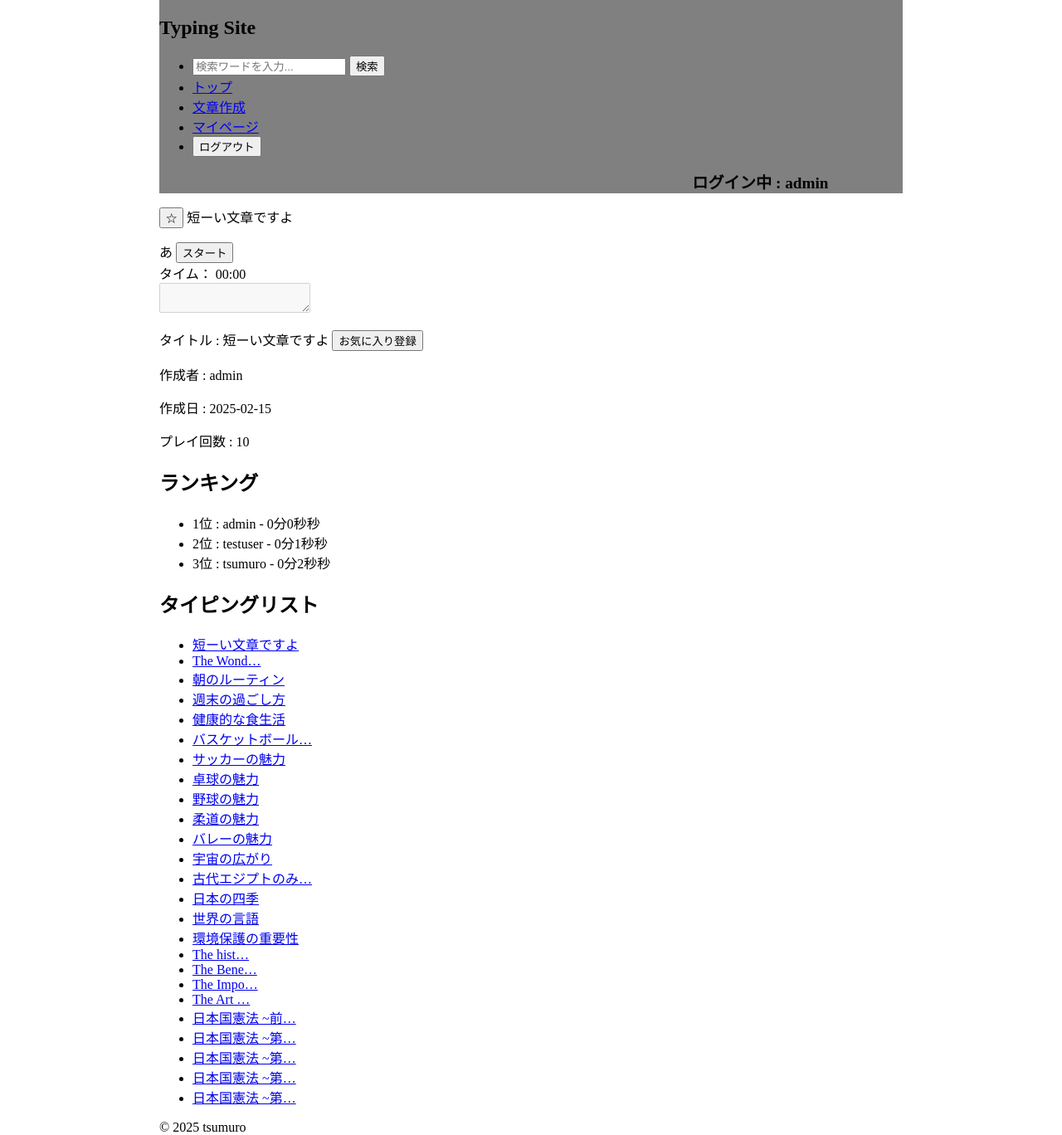
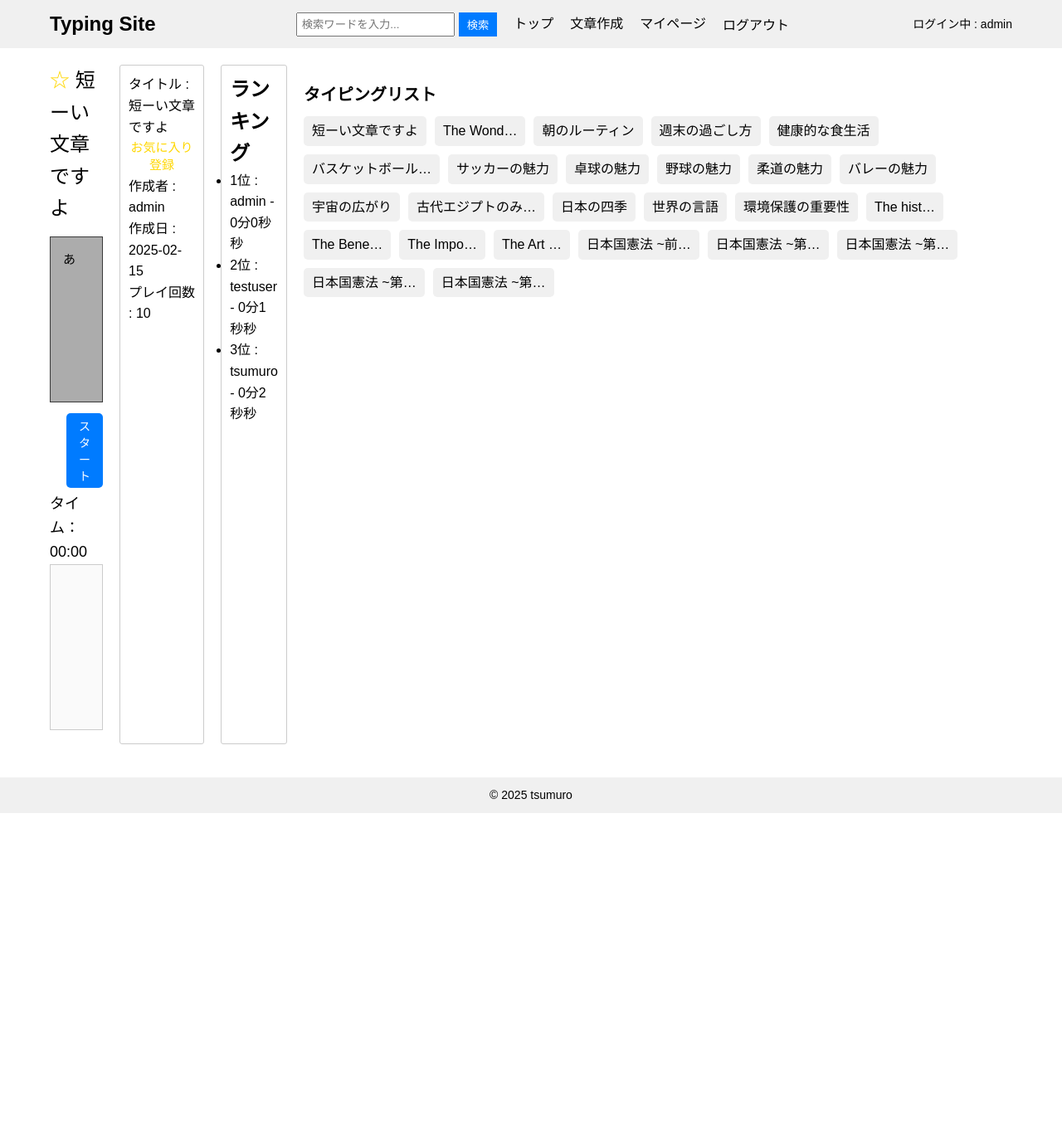
Before and after one commit to o-tsumuro/typingproject, a Django app: page /16/ in a window 1280 px wide. Shown: the whole page at 83% size. After the commit the page ends 980 px from the top, so only its background shows below. Run offline with Django 4.2, Linux system fonts and the light colour scheme; a user stored in the database is signed in; data comes from the database, SQL or seed files in the repository; data that the repository does not hold is empty.

Commit message:
index - css 完成

```diff
--- a/typingproject/static/css/style.css
+++ b/typingproject/static/css/style.css
@@ -1,78 +1,230 @@
 /*正誤判定用css*/
-.correct { background-color: gray; }
-.incorrect { background-color: red; }
+.correct { background-color: rgb(103, 185, 167); }
+.incorrect { background-color: rgb(255, 131, 131); }
 #target-sentence { white-space: pre-wrap; display: inline-block; }
 
-html {
+* {
     margin: 0;
-    padding: 0
+    padding: 0;
+    box-sizing: border-box;
 }
 
 body {
-    margin: 0 15%;
+    font-family: Arial, sans-serif;
+    line-height: 1.6;
+}
+
+/* Container for all content */
+.container {
+    max-width: 1200px;
+    margin: 0 auto;
+    padding: 0 20px;
+}
+
+/* Header styles */
+header {
+    background-color: #f0f0f0;
+    padding: 10px 0;
+}
+
+header .container {
+    display: flex;
+    justify-content: space-between;
+    align-items: center;
+}
+
+header h2 {
+    font-size: 24px;
+    font-weight: bold;
+}
+
+header #user {
+    font-size: 14px;
+}
+
+header ul {
+    list-style: none;
+    display: flex;
+    align-items: center;
+}
+
+header ul li {
+    margin-left: 20px;
+}
+
+header ul li a,
+header ul li button#logout-button {
+    text-decoration: none;
+    color: #000;
+    font-size: 16px;
+    background: none;
+    border: none;
+    cursor: pointer;
     padding: 0;
 }
 
-/* header */
-header {
-    background-color: gray;
-    overflow: hidden;
-
-    #site-title {
-        padding: 2% 5%;
-        font-weight: bold;
-        font-size: 2.5rem;
-        float: left;
-        .menu {
-            float: left;
-        }
+header ul li form {
+    display: flex;
+    align-items: center;
 }
 
-    #user {
-        text-align: right;
-        margin: 0 10%;
-        font-weight: bolder;
-        font-size: 120%;
+header ul li input[type="text"] {
+    padding: 5px;
+    margin-right: 5px;
 }
 
-    .menu {
-        list-style: none;
+header ul li button[type="submit"] {
+    padding: 5px 10px;
+    background-color: #007bff;
+    color: white;
+    border: none;
+    cursor: pointer;
+}
+
+/* Main content area */
+#contents {
+    padding: 20px 0;
+}
+
+/* Footer styles */
+footer {
+    background-color: #f0f0f0;
+    text-align: center;
+    padding: 10px 0;
+    font-size: 14px;
+}
+
+.index-content {
+    display: flex;
+    gap: 20px;
+    margin-bottom: 20px;
+}
+
+.typing-content {
+    flex: 7;
+}
+
+.info-content {
+    flex: 3;
+}
+
+/* Typing content styles */
+.typing-content #title {
+    font-size: 24px;
+    margin-bottom: 15px;
+    display: flex;
+    align-items: center;
+    gap: 10px;
+}
+
+.typing-content #title #favorite-button {
+    background: none;
+    border: none;
+    font-size: 24px;
+    padding: 0;
+    cursor: pointer;
+    color: #ffd700;
+    line-height: 1;
+    height: auto;
+}
+
+.typing-content #target-sentence,
+.typing-content #typing-input {
     width: 100%;
-        margin-top: 2%;
+    min-height: 200px;
+    border: 1px solid #ccc;
+    padding: 15px;
+    margin-bottom: 10px;
+    font-size: 18px;
+    resize: none;
+    position: relative;
+}
+
+.typing-content #target-sentence {
+    background-color: #acacac;
+    font-size: 15px;
+    border-color: #3a3a3a;
+}
+
+#start-button {
+    display: inline;
+    padding: 5px 15px;
+    font-size: 14px;
+    background-color: #007bff;
+    color: white;
+    border: none;
+    border-radius: 5px;
+    cursor: pointer;
+    z-index: 1;
+    margin: 3px 0 5px 20px;
+}
+
+.typing-content #timer {
+    display: inline;
+    font-size: 18px;
+    margin: 0;
+}
+
+/* Info content styles */
+.info-content {
+    font-size: 14px;
+    padding-top: 54px;
+}
+
+.info-content .detail-list {
+    margin-bottom: 20px;
+}
+
+.detail-list, .ranking_list {
+    padding: 10px;
+    border: 1px solid #ccc;
+    border-radius: 3px;
+}
+
+.info-content .ranking_list h2 {
+    font-size: 18px;
+    margin-bottom: 10px;
+}
+
+.info-content .ranking_list ul {
+    list-style-type: none;
+    padding-left: 0;
+}
+
+.detail-list button#favorite-button {
+    background: none;
+    border: none;
+    font-size: 15px;
     padding: 0;
-        text-align: center;
-        font-size: large;
-        li, form {
-            display: inline;
-            margin-right: 1%;
+    cursor: pointer;
+    color: #ffd700;
 }
-        #search {
-            margin: 0 5%;
-            input{
-                width: 20%;
-                padding: 0.7% 0;
+
+/* Content list styles */
+.content-list {
+    margin-top: 20px;
 }
-            button {
-                width: 5%;
-                padding: 0.5% 0;
+
+.content-list h2 {
+    font-size: 20px;
+    margin-bottom: 10px;
 }
+
+.content-list ul {
+    list-style-type: none;
+    padding-left: 0;
+    display: flex;
+    flex-wrap: wrap;
+    gap: 10px;
 }
-        #logout-button {
-            background-color: gray;
-            border: none;
-            font-size: 20px;
+
+.content-list li {
+    background-color: #f0f0f0;
+    padding: 5px 10px;
+    border-radius: 5px;
 }
-        a {
+
+.content-list a {
     text-decoration: none;
-            font-size: 20px;
-            color: black;
+    color: #000;
 }
-        a, #logout-button {
-            transition: color 0.3s ease, opacity 0.3s ease;
-        }
-        a:hover, #logout-button:hover {
-            color: #3b3b3bdd;
-            opacity: 0.8;
-        }
-    }
-}
```
Lines whose indentation alone changed are shown as unchanged.
